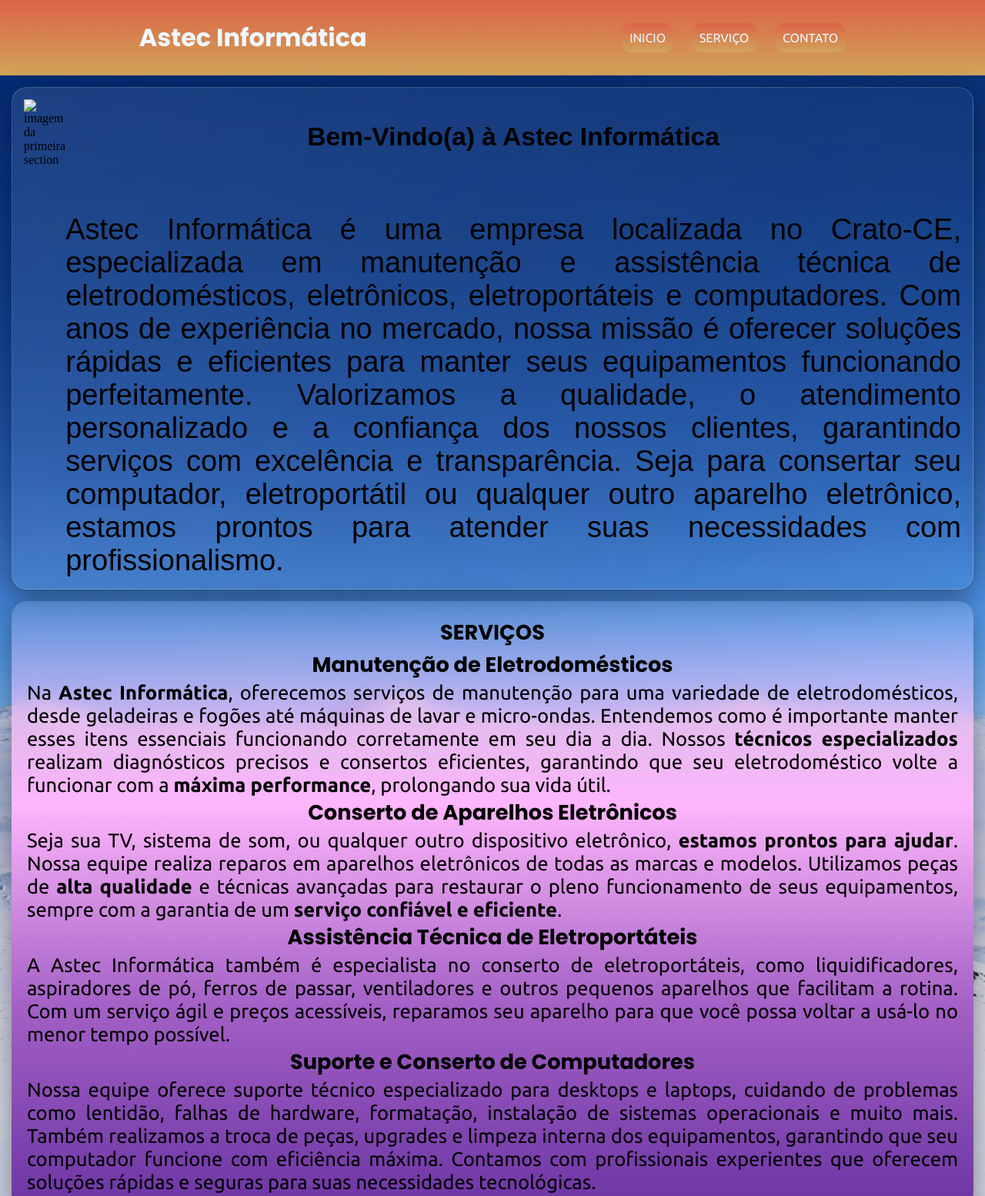
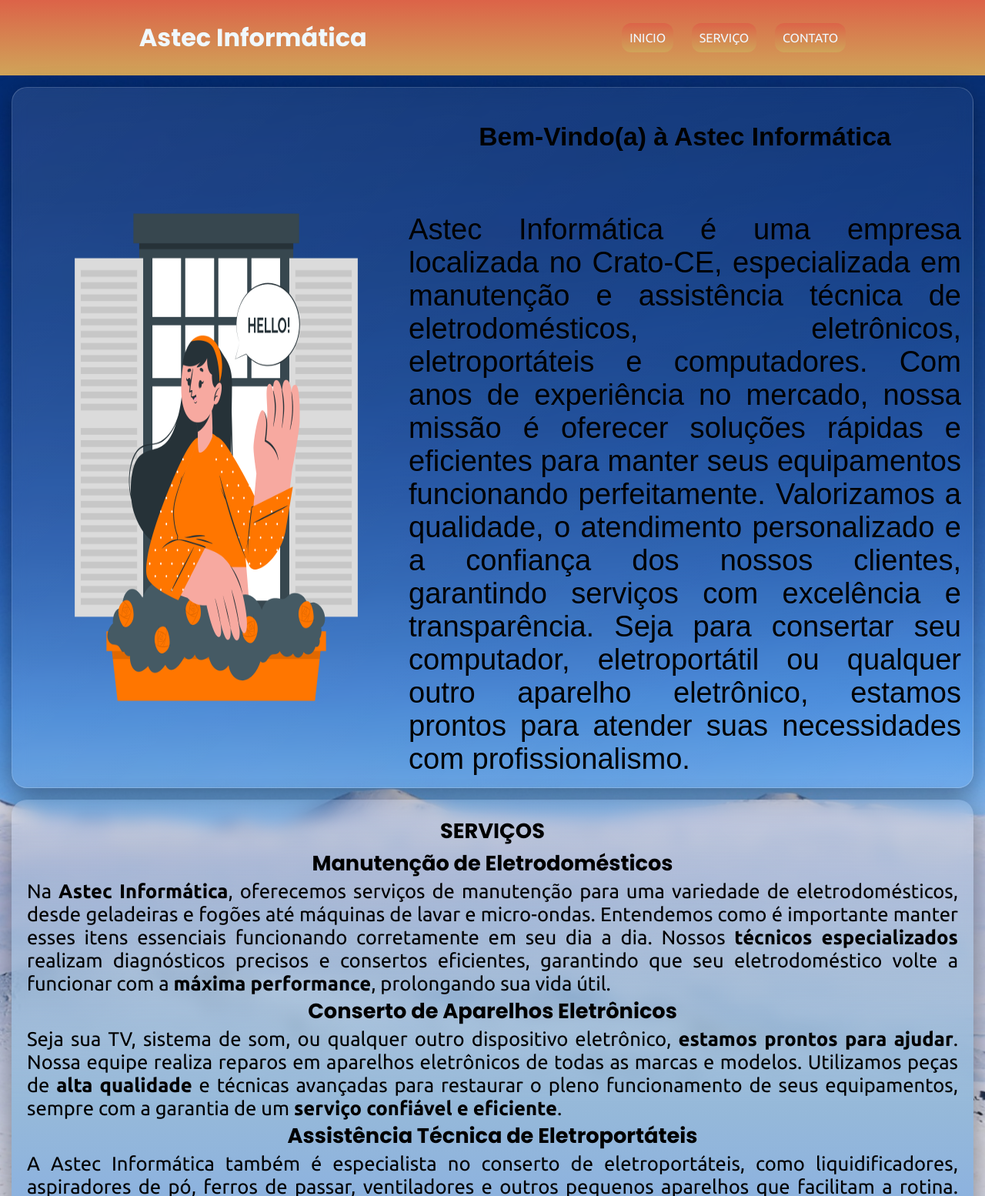
Before and after one commit to ynoydelk/astecinformatica, a plain HTML site: page index.html in a window 1280 px wide. Shown: the top 1554 px of the page at 77% size. Drawn offline with Linux system fonts and the light colour scheme; a web font is replaced by a local one.

Commit message:
atualizando cores e imagens

```diff
--- a/css/style.css
+++ b/css/style.css
@@ -51,7 +51,7 @@ body {
 #services-sections {
     margin: 15px;
     padding: 20px;
-    background: linear-gradient(to bottom, rgba(255, 255, 255, 0.1), #feb6fc, #a360c5, #6c35a4);
+    background: linear-gradient(to bottom, rgba(255, 255, 255, 0.1), #96B9D9, #78A3EB);
     backdrop-filter: blur(10px);
     -webkit-backdrop-filter: blur(10px);
     border-radius: 20px;
--- a/index.html
+++ b/index.html
@@ -17,7 +17,7 @@
     </header>
     <main>
         <section id="first-section">
-            <img id="first-image" src="src/image/Hello-cuate.png" alt="imagem da primeira section">
+            <img id="first-image" src="image/Hello-cuate.png" alt="imagem da primeira section">
             <div id="text-first-section">
                 <h1>Bem-Vindo(a) à Astec Informática</h1>
                 <p>
```
